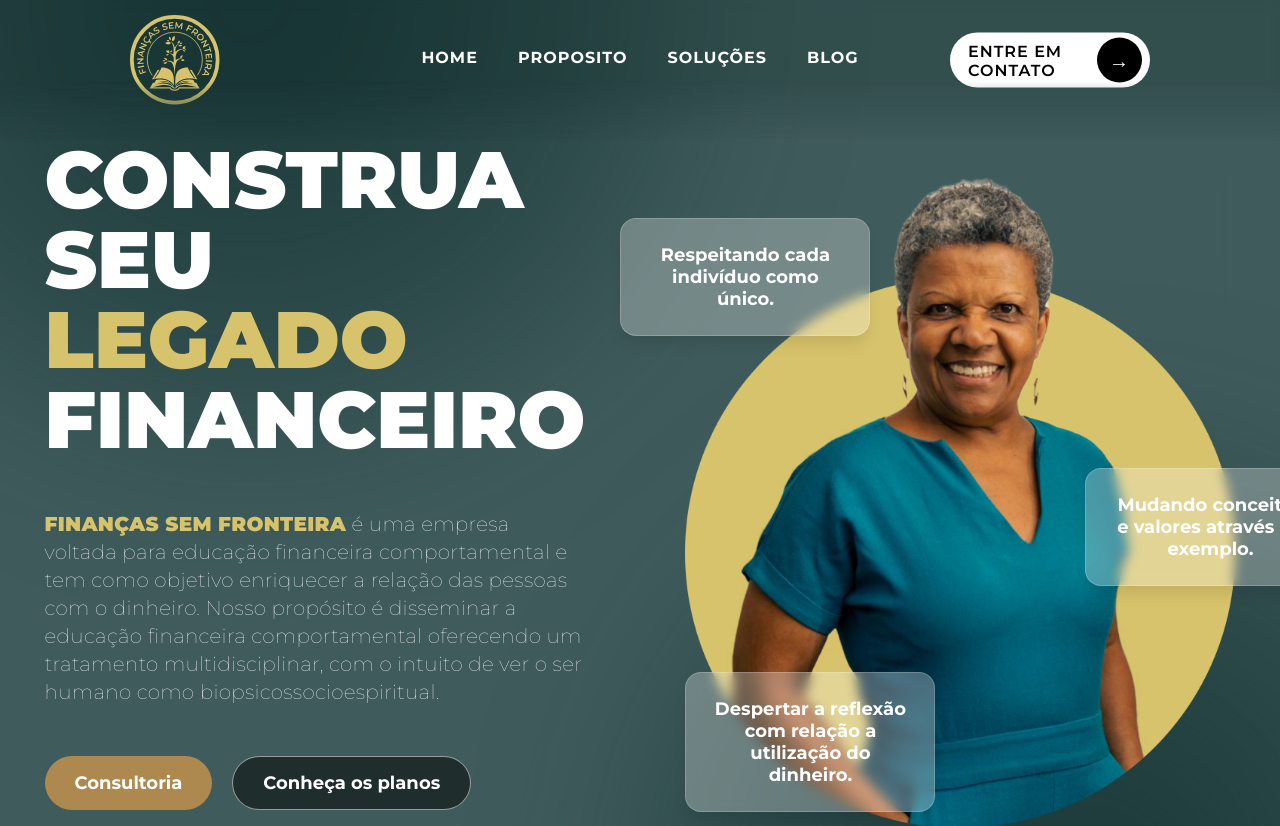
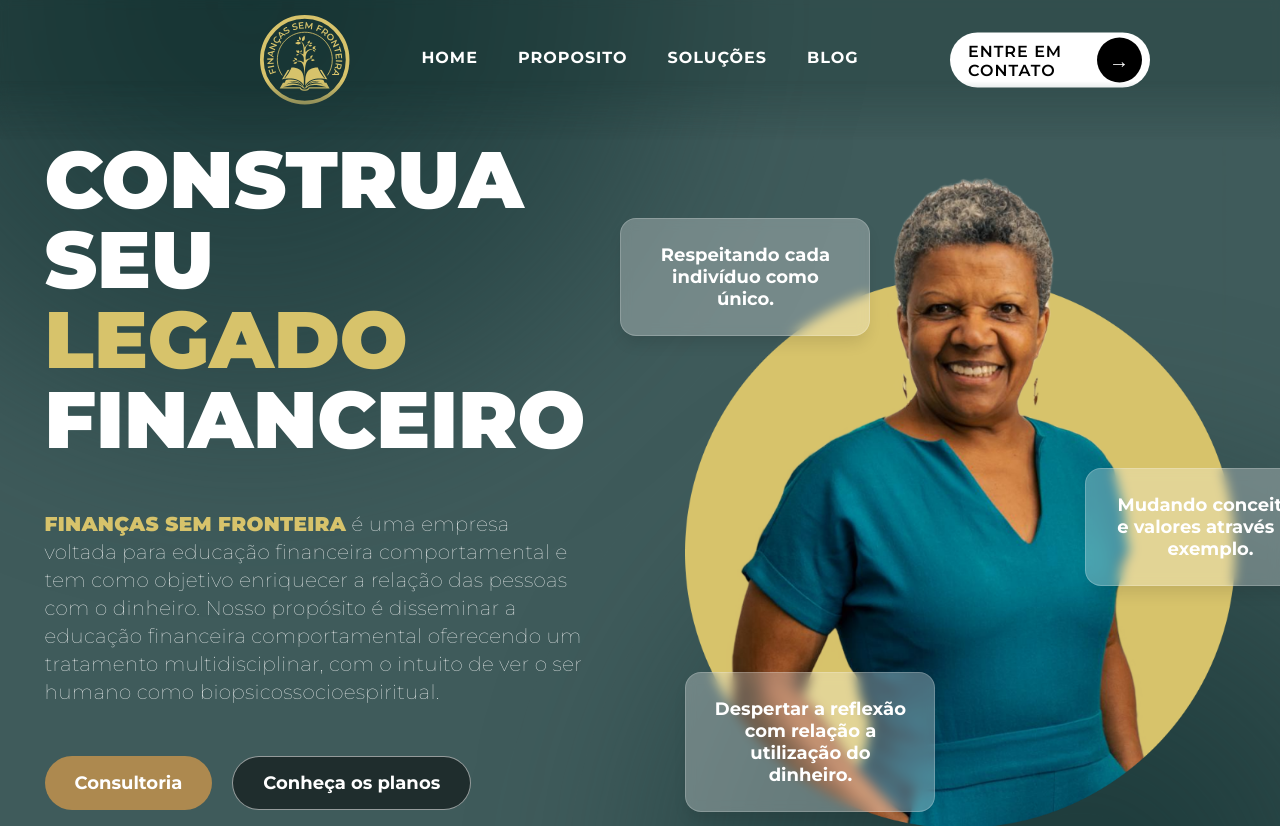
Before and after one commit to Vinnywho/Financas-sem-fronteira, a React (Vite) app in the folder Financas-sem-fronteira/: page / in a window 1280 px wide. Shown: the top 826 px of the page. Built offline with nearby package versions, Linux system fonts and the light colour scheme; a web font is replaced by a local one.

Commit message:
[Update] Criação do routes

```diff
--- a/Financas-sem-fronteira/package.json
+++ b/Financas-sem-fronteira/package.json
@@ -22,6 +22,7 @@
     "radix-ui": "^1.4.3",
     "react": "^19.2.0",
     "react-dom": "^19.2.0",
+    "react-router-dom": "^7.13.1",
     "tailwind-merge": "^3.5.0",
     "tailwindcss": "^4.2.1"
   },
--- a/Financas-sem-fronteira/src/App.jsx
+++ b/Financas-sem-fronteira/src/App.jsx
@@ -1,22 +1,8 @@
 import "./App.css";
-import Navbar from "./components/navbar/Navbar.jsx";
-import Home from "./components/home/Home.jsx";
-import Solucoes from "./components/solucoes/Solucoes.jsx";
-import Blog from "./components/blog-outro/Blog.jsx";
-import Proposito from "./components/proposito/Proposito.jsx";
-import Contato from "./components/contato/Contato.jsx";
-import Footer from "./components/footer/Footer.jsx";
 
 function App() {
   return (
     <>
-        <Navbar />
-        <Home />
-        <Proposito/>
-        <Solucoes />
-        <Blog />
-        <Contato />
-        <Footer />
     </>
   );
 }
--- a/Financas-sem-fronteira/src/components/blog-outro/Blog.module.css
+++ b/Financas-sem-fronteira/src/components/blog-outro/Blog.module.css
@@ -116,14 +116,15 @@
     background: #fff;
     border-radius: 2rem;
     padding: 25px;
-    box-shadow: 1px 6px 15px 0px #00000022;
-    transition: transform 0.3s ease-in-out;
+    border: #e6e5e5 solid 1px;
+    transition: transform 0.3s ease-in-out, box-shadow 0.3s ease-in-out;
     text-decoration: none;
     cursor: pointer;
 }
 
 .blog-card:hover {
-    transform: scale(1.03);
+    transform: translateY(-10px);
+    box-shadow: 0px 8px 10px #18363628;
 }
 
 .blog-card img {
--- a/Financas-sem-fronteira/src/components/navbar/Navbar.jsx
+++ b/Financas-sem-fronteira/src/components/navbar/Navbar.jsx
@@ -1,31 +1,75 @@
-import { useState } from 'react';
-import styles from './Navbar.module.css';
-import logo from '../../assets/icons/Logo.svg';
+import { useState } from "react";
+import styles from "./Navbar.module.css";
+import logo from "../../assets/icons/Logo.svg";
 
 const Navbar = () => {
   const [isOpen, setIsOpen] = useState(false);
 
   return (
     <nav className={styles.nav}>
-      <img src={logo} alt="Logo" className={styles.logo}/>
+      <a
+        href="#home"
+        className={styles.logo}
+      >
+        <img src={logo} alt="Logo" className={styles.logo} />
+      </a>
 
-      <button className={`${styles.burger} ${isOpen ? styles.open : ''}`} onClick={() => setIsOpen(!isOpen)}>
+      <button
+        className={`${styles.burger} ${isOpen ? styles.open : ""}`}
+        onClick={() => setIsOpen(!isOpen)}
+      >
         <span></span>
         <span></span>
         <span></span>
       </button>
 
-      <ul className={`${styles.navUl} ${isOpen ? styles.active : ''}`}>
-        <li><a href="#home" className={styles.navItem} onClick={() => setIsOpen(false)}>HOME</a></li>
-        <li><a href="#proposito" className={styles.navItem} onClick={() => setIsOpen(false)}>PROPOSITO</a></li>
-        <li><a href="#solucoes" className={styles.navItem} onClick={() => setIsOpen(false)}>SOLUÇÕES</a></li>
-        <li><a href="#blog" className={styles.navItem} onClick={() => setIsOpen(false)}>BLOG</a></li>
+      <ul className={`${styles.navUl} ${isOpen ? styles.active : ""}`}>
+        <li>
+          <a
+            href="#home"
+            className={styles.navItem}
+            onClick={() => setIsOpen(false)}
+          >
+            HOME
+          </a>
+        </li>
+        <li>
+          <a
+            href="#proposito"
+            className={styles.navItem}
+            onClick={() => setIsOpen(false)}
+          >
+            PROPOSITO
+          </a>
+        </li>
+        <li>
+          <a
+            href="#solucoes"
+            className={styles.navItem}
+            onClick={() => setIsOpen(false)}
+          >
+            SOLUÇÕES
+          </a>
+        </li>
+        <li>
+          <a
+            href="#blog"
+            className={styles.navItem}
+            onClick={() => setIsOpen(false)}
+          >
+            BLOG
+          </a>
+        </li>
         {/* <li><a href="#galeria" className={styles.navItem} onClick={() => setIsOpen(false)}>GALERIA</a></li> */}
         {/* <li><a href="#depoimentos" className={styles.navItem} onClick={() => setIsOpen(false)}>DEPOIMENTOS</a></li> */}
       </ul>
 
       <div className={styles.navActions}>
-        <a href="#contato"><button className={styles.contatoBtn}>ENTRE EM CONTATO <span className={styles.seta}>→</span></button></a>
+        <a href="#contato">
+          <button className={styles.contatoBtn}>
+            ENTRE EM CONTATO <span className={styles.seta}>→</span>
+          </button>
+        </a>
       </div>
     </nav>
   );
--- a/Financas-sem-fronteira/src/components/solucoes/Solucoes.module.css
+++ b/Financas-sem-fronteira/src/components/solucoes/Solucoes.module.css
@@ -99,7 +99,7 @@
 
 .solucoesCard:hover {
     transform: translateY(-10px);
-    box-shadow: 0 10px 15px 8px #18363628;
+    box-shadow: 0px 8px 10px #18363628;
 }
 
 @media (max-width: 1024px) {
--- a/Financas-sem-fronteira/src/main.jsx
+++ b/Financas-sem-fronteira/src/main.jsx
@@ -1,9 +1,9 @@
 import { StrictMode } from 'react'
 import { createRoot } from 'react-dom/client'
-import App from './App.jsx'
+import Rotas from './routes/Rotas.jsx';
 
 createRoot(document.getElementById('root')).render(
   <StrictMode>
-    <App />
+    <Rotas></Rotas>
   </StrictMode>,
 )
--- /dev/null
+++ b/Financas-sem-fronteira/src/pages/Inicio.jsx
@@ -0,0 +1,25 @@
+import React from 'react'
+import Navbar from "../components/navbar/Navbar.jsx";
+import Home from "../components/home/Home.jsx";
+import Solucoes from "../components/solucoes/Solucoes.jsx";
+import Blog from "../components/blog-outro/Blog.jsx";
+import Proposito from "../components/proposito/Proposito.jsx";
+import Contato from "../components/contato/Contato.jsx";
+import Footer from "../components/footer/Footer.jsx";
+
+
+function Inicio() {
+  return (
+    <div>
+        <Navbar />
+        <Home />
+        <Proposito/>
+        <Solucoes />
+        <Blog />
+        <Contato />
+        <Footer />
+    </div>
+  )
+}
+
+export default Inicio
--- /dev/null
+++ b/Financas-sem-fronteira/src/routes/Rotas.jsx
@@ -0,0 +1,18 @@
+import React from "react";
+import { BrowserRouter as Router, Routes, Route } from "react-router-dom";
+import App from "../App";
+import Inicio from "../pages/Inicio.jsx";
+
+function Rotas() {
+  return (
+    <div>
+      <Router>
+        <Routes>
+          <Route path="/" element={<Inicio />} />
+        </Routes>
+      </Router>
+    </div>
+  );
+}
+
+export default Rotas;
```
Also changed, not shown: 1 other file (tests, documents, lock files or other folders).
